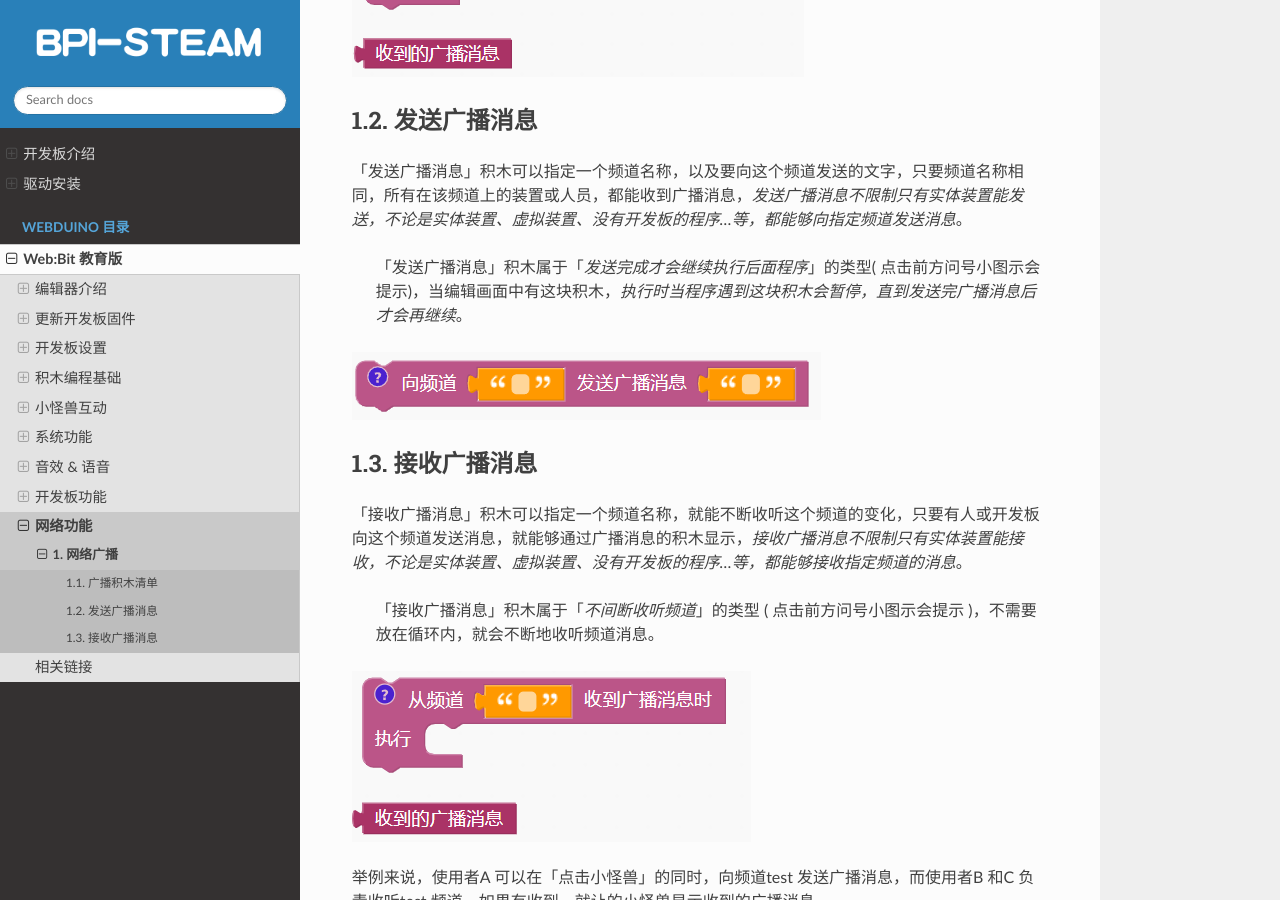
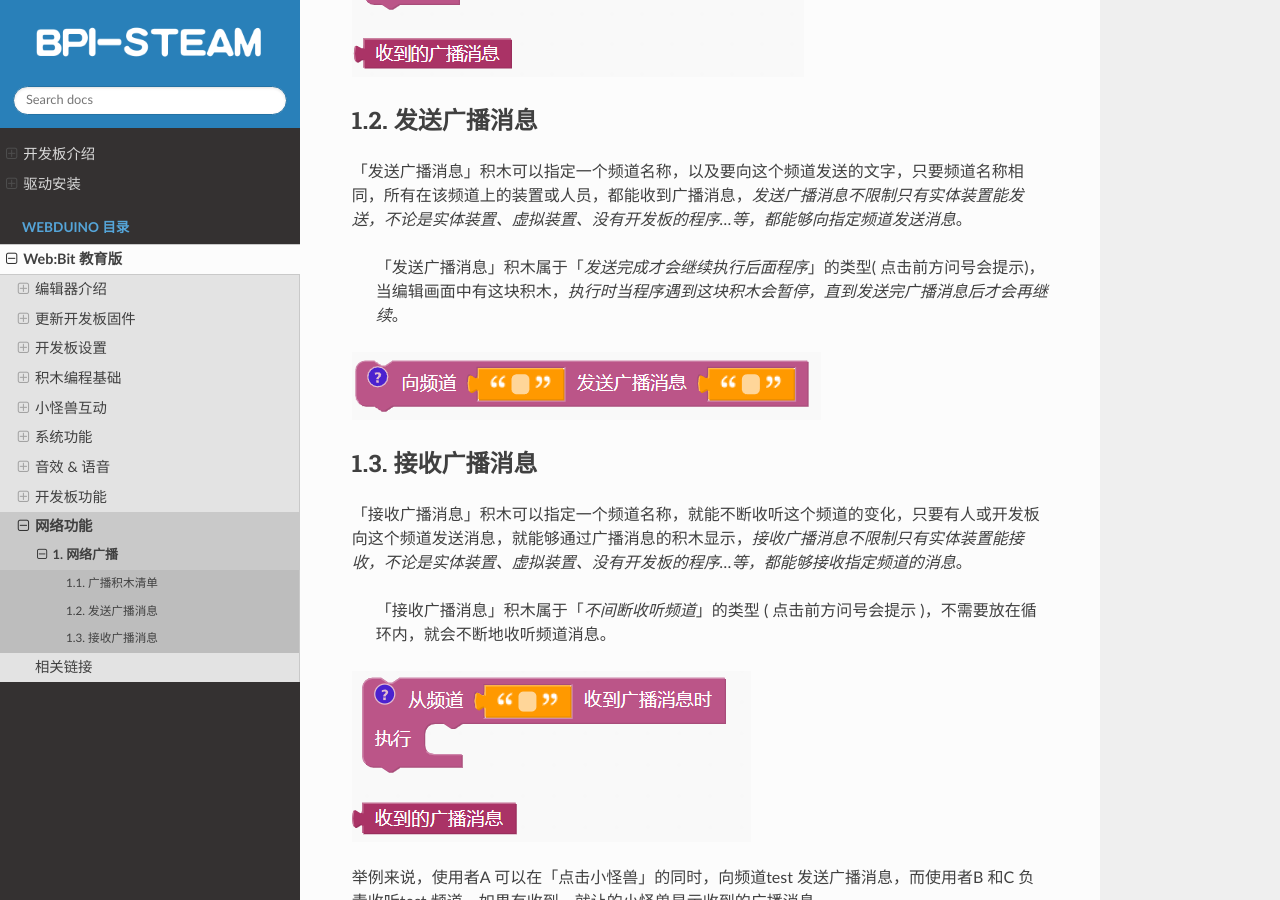
Before and after one commit to BPI-STEAM/simplified_webbit_docs, a Sphinx documentation site: the page built from source/webduino/tutorials/extension/broadcast.md, in a window 1280 px wide and 900 px high, scrolled down 535 px. Built offline with Sphinx 7.4.7 and the Read the Docs theme 2.0.0, drawn with Linux system fonts in a browser that asks for light colours; pages that are not in the unit, such as notebooks, are missing from menus.

Commit message:
Update broadcast.md

```diff
--- a/source/webduino/tutorials/extension/broadcast.md
+++ b/source/webduino/tutorials/extension/broadcast.md
@@ -12,7 +12,7 @@
 
 「发送广播消息」积木可以指定一个频道名称，以及要向这个频道发送的文字，只要频道名称相同，所有在该频道上的装置或人员，都能收到广播消息，*发送广播消息不限制只有实体装置能发送，不论是实体装置、虚拟装置、没有开发板的程序...等，都能够向指定频道发送消息*。
 
-> 「发送广播消息」积木属于「*发送完成才会继续执行后面程序*」的类型( 点击前方问号小图示会提示)，当编辑画面中有这块积木，*执行时当程序遇到这块积木会暂停，直到发送完广播消息后才会再继续*。
+> 「发送广播消息」积木属于「*发送完成才会继续执行后面程序*」的类型( 点击前方问号会提示)，当编辑画面中有这块积木，*执行时当程序遇到这块积木会暂停，直到发送完广播消息后才会再继续*。
 
 ![](broadcast/upload_3d0b521e0853faeef5db3cce155ccedb.png)
 
@@ -20,7 +20,7 @@
 
 「接收广播消息」积木可以指定一个频道名称，就能不断收听这个频道的变化，只要有人或开发板向这个频道发送消息，就能够通过广播消息的积木显示，*接收广播消息不限制只有实体装置能接收，不论是实体装置、虚拟装置、没有开发板的程序...等，都能够接收指定频道的消息*。
 
-> 「接收广播消息」积木属于「*不间断收听频道*」的类型 ( 点击前方问号小图示会提示 )，不需要放在循环内，就会不断地收听频道消息。
+> 「接收广播消息」积木属于「*不间断收听频道*」的类型 ( 点击前方问号会提示 )，不需要放在循环内，就会不断地收听频道消息。
 
 ![](broadcast/upload_aee7d86e61092d779b2de4f4d544ce06.png)
 
```
